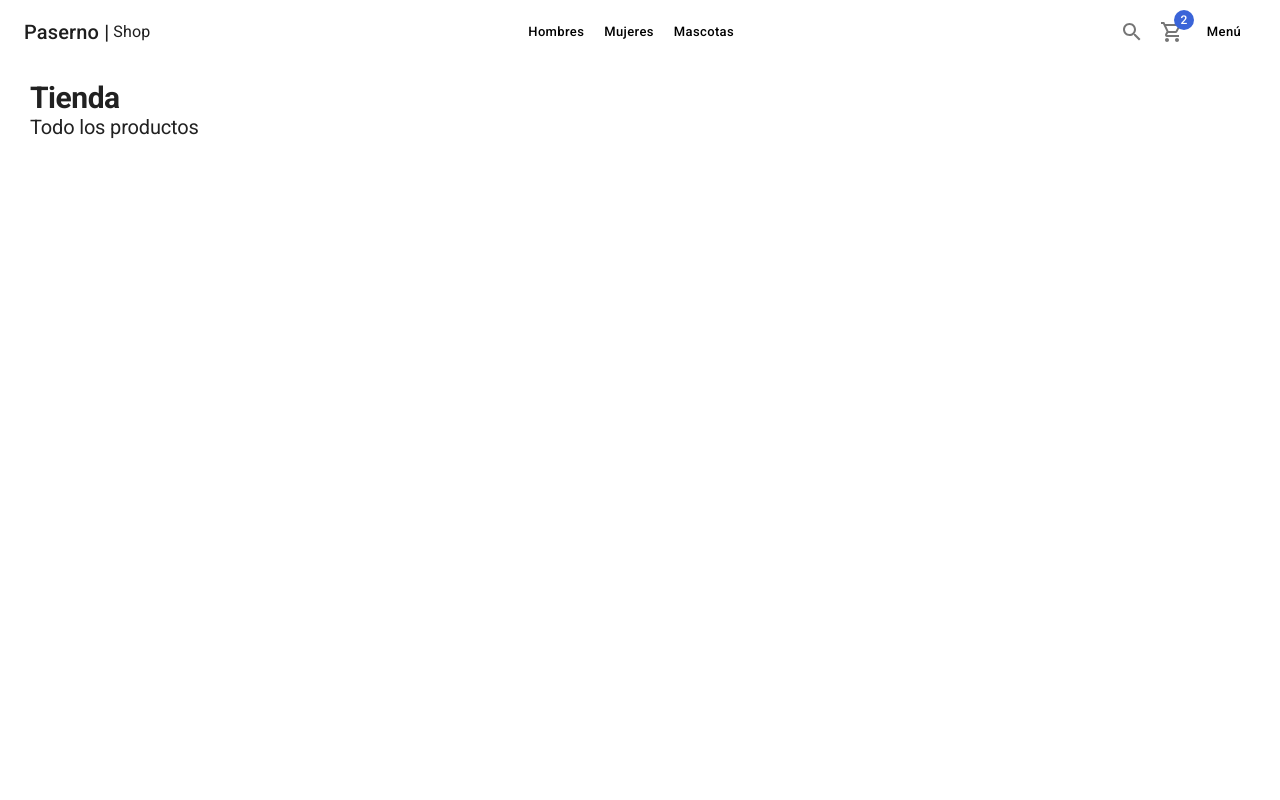
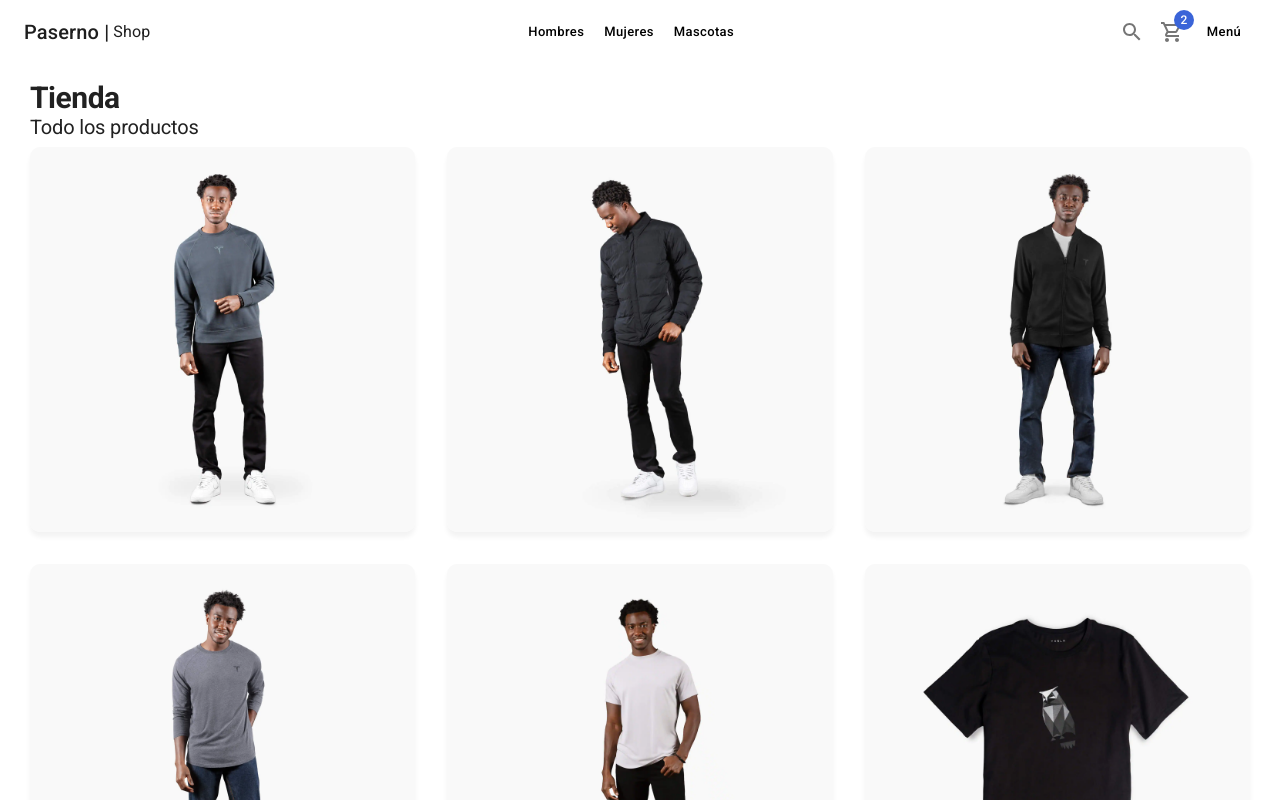
Before and after one commit to Paserno/paserno-shop, a Next.js app: page / in a window 1280 px wide. Shown: the top 800 px of the page. Built offline with nearby package versions, Linux system fonts and the light colour scheme.

Commit message:
Home Page

```diff
--- a/pages/index.tsx
+++ b/pages/index.tsx
@@ -1,7 +1,8 @@
 import type { NextPage } from 'next';
-import { Typography } from '@mui/material';
+import { Typography, Grid, Card, CardActionArea, CardMedia } from '@mui/material';
 
 import { ShopLayout } from '../components/layouts';
+import { initialData } from '../database/products';
 
 
 const Home: NextPage = () => {
@@ -9,6 +10,27 @@
       <ShopLayout title={'PasernoShop - Home'} pageDescription={'Encuentra productos de Paserno'}>
         <Typography variant='h1' component='h1'>Tienda</Typography>
         <Typography variant='h2' sx={{ marginBottom: 1}}>Todo los productos</Typography>
+
+        <Grid container spacing={4}>
+          {
+            initialData.products.map(product => (
+              <Grid item xs={6} sm={4} key={ product.slug}>
+                <Card>
+                  <CardActionArea>
+                    <CardMedia
+                      component='img'
+                      image={ `products/${product.images[0]}`}
+                      alt={ product.title }
+                    />
+                  </CardActionArea>
+                </Card>
+              </Grid>
+            ))
+          }
+        </Grid>
+
+
+
       </ShopLayout>
       )
 }
```
